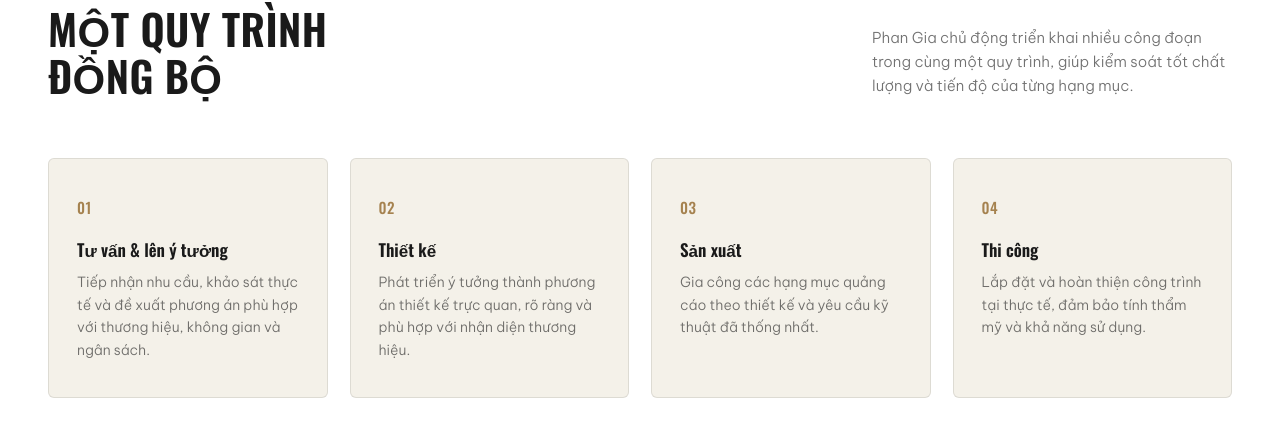
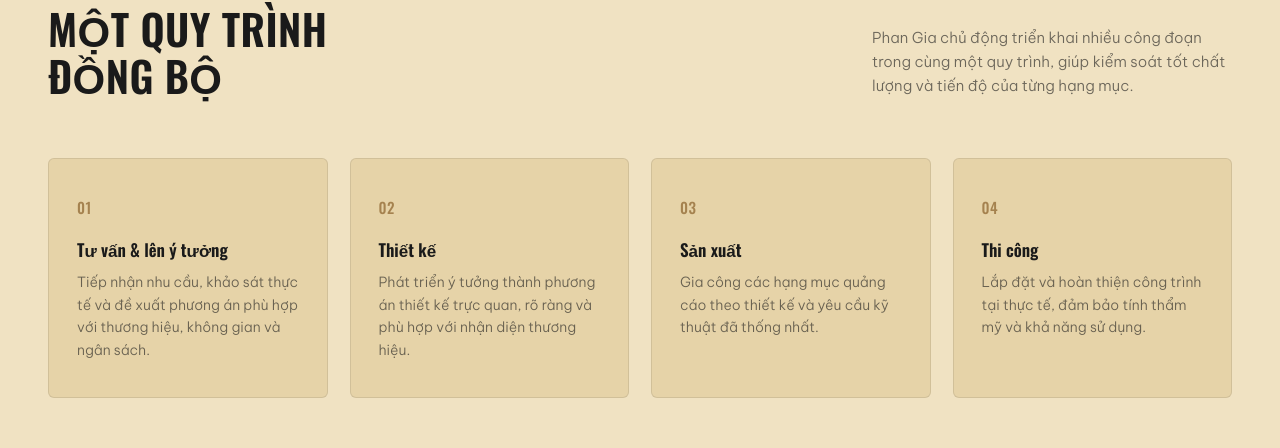
Before and after one commit to tranduongtrungtin/phan-gia-website, a Next.js app: page / in a window 1280 px wide. Shown: the part 1321-1769 px from the top of the page. Built offline with nearby package versions, Linux system fonts and the light colour scheme; no server answers; the database is empty.

Commit message:
warm up background tone

```diff
--- a/src/app/globals.css
+++ b/src/app/globals.css
@@ -4,8 +4,8 @@
 :root{
   --ink:#1a1a1a;
   --ink-2:#2a2a2a;
-  --paper:#f4f1e9;
-  --paper-2:#ffffff;
+  --paper:#e6d3a8;
+  --paper-2:#f0e2c2;
   --marigold:#c9a36a;
   --marigold-dim:#a5824f;
   --ember:#8a5a3a;
```
